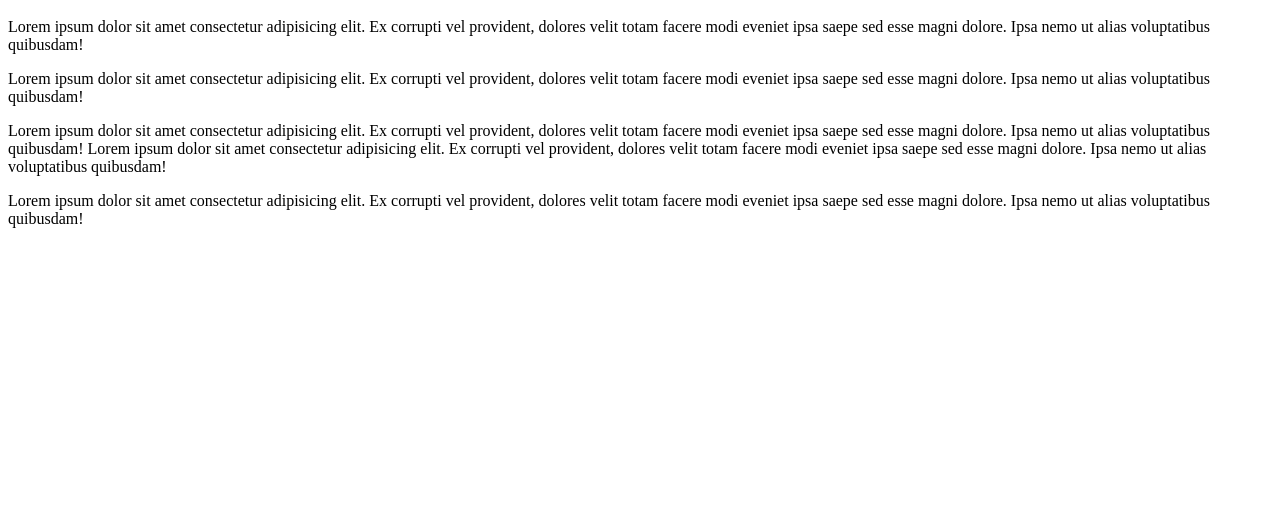
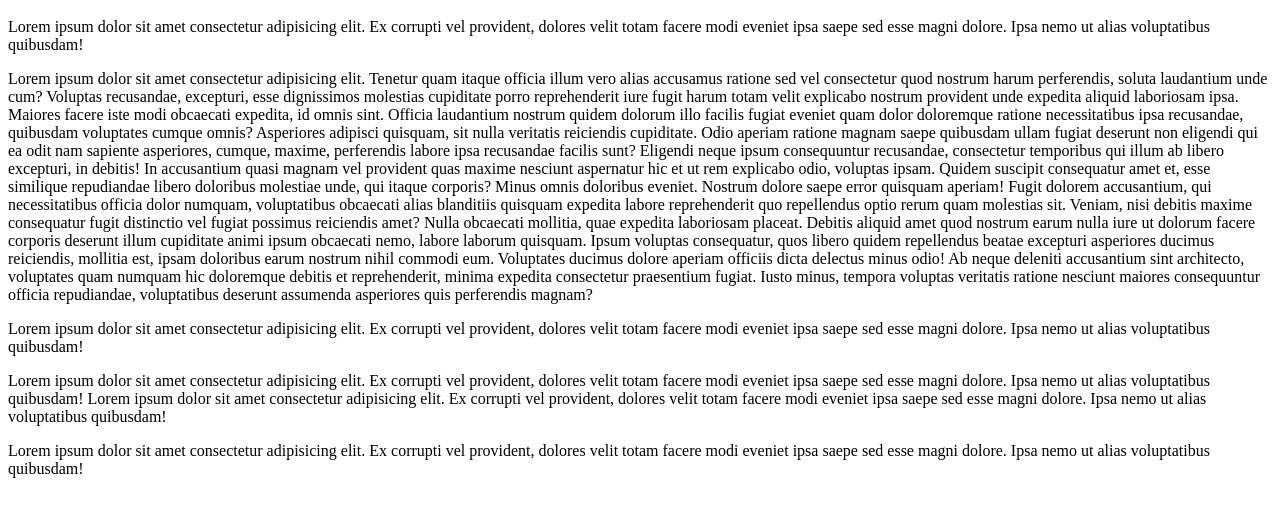
Before and after one commit to DennisRas/demo, a plain HTML site: page index.html in a window 1280 px wide. Shown: the part 48-560 px from the top of the page. Drawn offline with Linux system fonts and the light colour scheme.

Commit message:
Big paragraph!

```diff
--- a/index.html
+++ b/index.html
@@ -10,6 +10,42 @@
       Lorem ipsum dolor sit amet consectetur adipisicing elit. Ex corrupti vel
       provident, dolores velit totam facere modi eveniet ipsa saepe sed esse
       magni dolore. Ipsa nemo ut alias voluptatibus quibusdam!
+    </p>
+    <p>
+      Lorem ipsum dolor sit amet consectetur adipisicing elit. Tenetur quam
+      itaque officia illum vero alias accusamus ratione sed vel consectetur quod
+      nostrum harum perferendis, soluta laudantium unde cum? Voluptas
+      recusandae, excepturi, esse dignissimos molestias cupiditate porro
+      reprehenderit iure fugit harum totam velit explicabo nostrum provident
+      unde expedita aliquid laboriosam ipsa. Maiores facere iste modi obcaecati
+      expedita, id omnis sint. Officia laudantium nostrum quidem dolorum illo
+      facilis fugiat eveniet quam dolor doloremque ratione necessitatibus ipsa
+      recusandae, quibusdam voluptates cumque omnis? Asperiores adipisci
+      quisquam, sit nulla veritatis reiciendis cupiditate. Odio aperiam ratione
+      magnam saepe quibusdam ullam fugiat deserunt non eligendi qui ea odit nam
+      sapiente asperiores, cumque, maxime, perferendis labore ipsa recusandae
+      facilis sunt? Eligendi neque ipsum consequuntur recusandae, consectetur
+      temporibus qui illum ab libero excepturi, in debitis! In accusantium quasi
+      magnam vel provident quas maxime nesciunt aspernatur hic et ut rem
+      explicabo odio, voluptas ipsam. Quidem suscipit consequatur amet et, esse
+      similique repudiandae libero doloribus molestiae unde, qui itaque
+      corporis? Minus omnis doloribus eveniet. Nostrum dolore saepe error
+      quisquam aperiam! Fugit dolorem accusantium, qui necessitatibus officia
+      dolor numquam, voluptatibus obcaecati alias blanditiis quisquam expedita
+      labore reprehenderit quo repellendus optio rerum quam molestias sit.
+      Veniam, nisi debitis maxime consequatur fugit distinctio vel fugiat
+      possimus reiciendis amet? Nulla obcaecati mollitia, quae expedita
+      laboriosam placeat. Debitis aliquid amet quod nostrum earum nulla iure ut
+      dolorum facere corporis deserunt illum cupiditate animi ipsum obcaecati
+      nemo, labore laborum quisquam. Ipsum voluptas consequatur, quos libero
+      quidem repellendus beatae excepturi asperiores ducimus reiciendis,
+      mollitia est, ipsam doloribus earum nostrum nihil commodi eum. Voluptates
+      ducimus dolore aperiam officiis dicta delectus minus odio! Ab neque
+      deleniti accusantium sint architecto, voluptates quam numquam hic
+      doloremque debitis et reprehenderit, minima expedita consectetur
+      praesentium fugiat. Iusto minus, tempora voluptas veritatis ratione
+      nesciunt maiores consequuntur officia repudiandae, voluptatibus deserunt
+      assumenda asperiores quis perferendis magnam?
     </p>
     <p>
       Lorem ipsum dolor sit amet consectetur adipisicing elit. Ex corrupti vel
```
